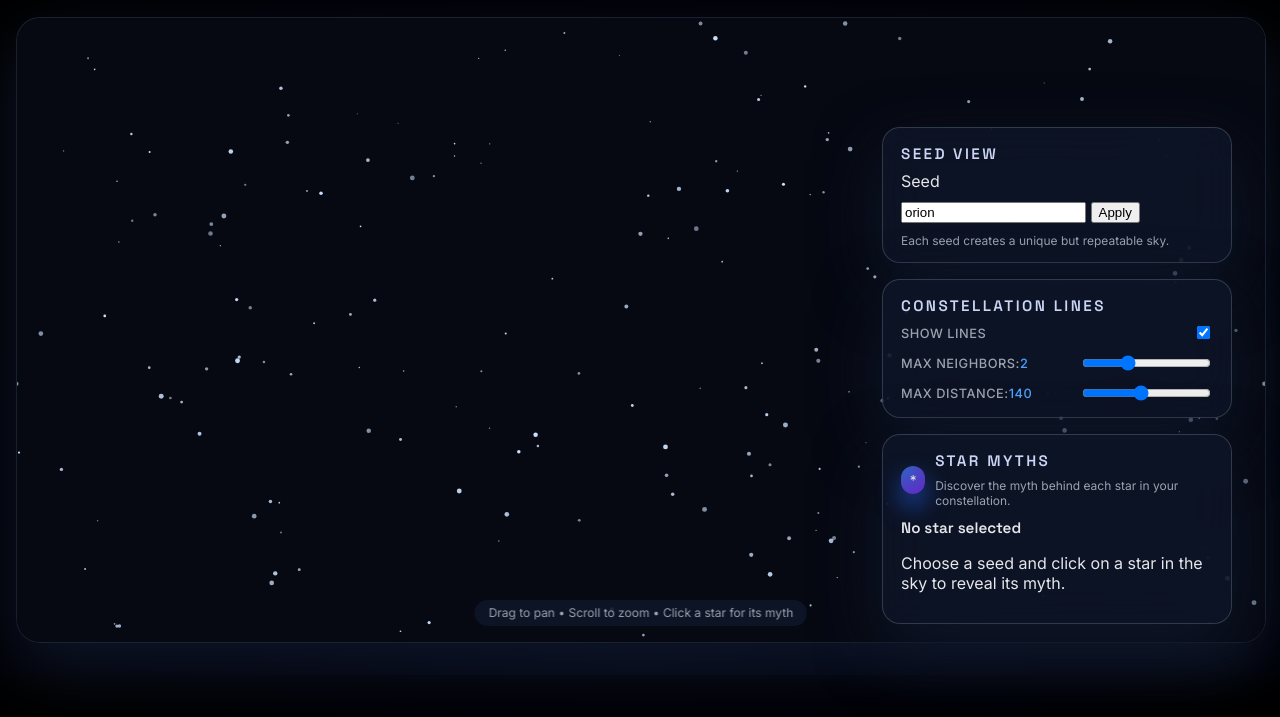
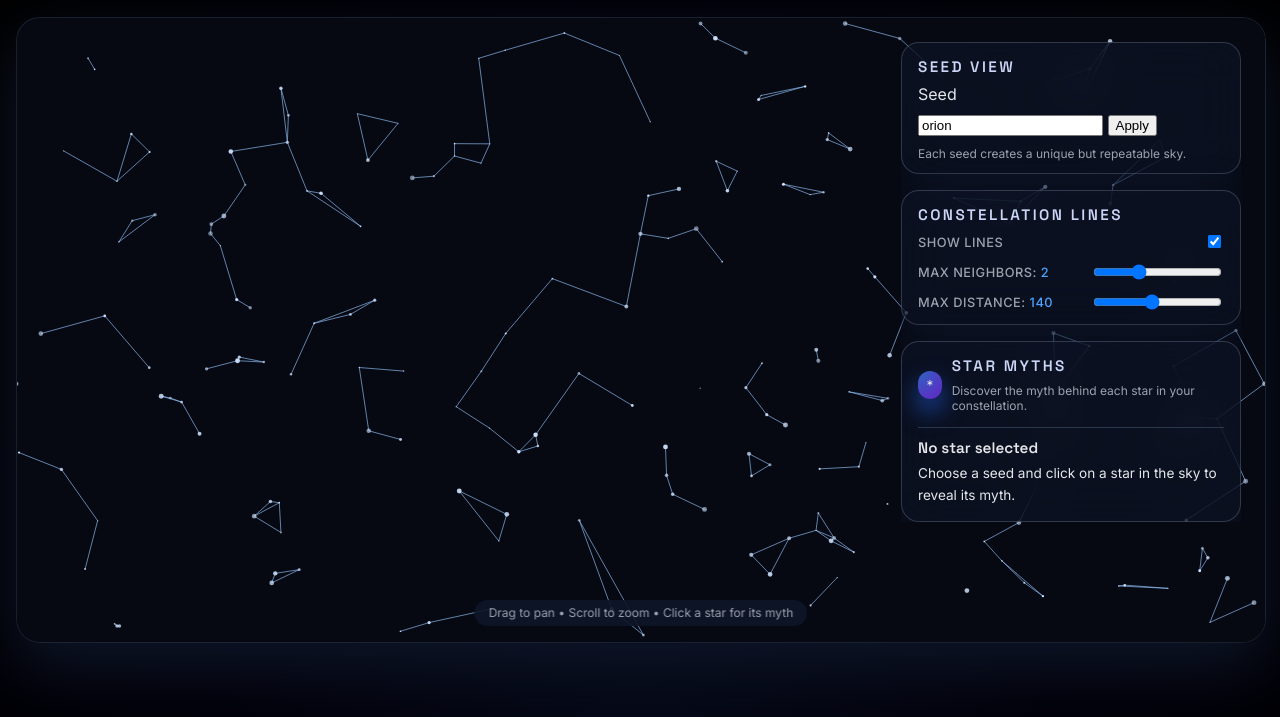
Before and after one commit to karenenderle/constellation-generator, a website: page public/index.html in a window 1280 px wide. Shown: the part 83-800 px from the top of the page. Drawn offline with Linux system fonts and the light colour scheme.

Commit message:
Add constellation lines Add constellation line generation with toggle and adjustable controls

```diff
--- a/public/index.html
+++ b/public/index.html
@@ -34,10 +34,7 @@
                 <div class="canvas-hint">
                     Drag to pan  •  Scroll to zoom  •  Click a star for its myth
                 </div>
-                </div>
-            </section>
 
-        <!-- Side Panel -->
                 <aside class="side-panel">
                     <section class="panel-card glass">
                         <h2 class="panel-title">Seed View</h2>
@@ -73,27 +70,19 @@
                         </div>
 
                         <div class="field-row slider-row">
-                        <label for="maxNeighbors" class="field-label">Max Neighbors:<span class="field-value" id="neighborsOut">2</span></label>
-                        <input
-                            type="range"
-                            id="maxNeighbors"
-                            min="0"
-                            max="6"
-                            step="1"
-                            value="2"
-                        />
+                            <label for="maxNeighbors" class="field-label">
+                                Max Neighbors:
+                                <span class="field-value" id="neighborsOut">2</span>
+                            </label>
+                            <input type="range" id="maxNeighbors" min="0" max="6" step="1" value="2" />
                         </div>
 
                         <div class="field-row slider-row">
-                        <label for="maxDistance" class="field-label">Max Distance:<span class="field-value" id="distanceOut">140</span></label>
-                        <input
-                            type="range"
-                            id="maxDistance"
-                            min="40"
-                            max="260"
-                            step="10"
-                            value="140"
-                        />
+                            <label for="maxDistance" class="field-label">
+                                Max Distance:
+                                <span class="field-value" id="distanceOut">140</span>
+                            </label>
+                            <input type="range" id="maxDistance" min="40" max="260" step="10" value="140" />
                         </div>
                     </div>
                     </section>
@@ -108,7 +97,7 @@
                             </div>
                         </div>
 
-                <div id="story-body">
+                        <div class="story-body">
                             <h3 id="storyTitle" class="story-title">No star selected</h3>
                             <p id="mythText">
                                 Choose a seed and click on a star in the sky to reveal its myth.
@@ -116,9 +105,12 @@
                         </div>
                     </section>
                 </aside>
+
+            </div>
+        </section>
     </main>
-    </div>
 
     <script src="main.js"></script>
+
 </body>
 </html>
--- a/public/main.js
+++ b/public/main.js
@@ -4,6 +4,53 @@ const ctx = canvas.getContext("2d");
 const seedInput = document.getElementById("seedInput");
 const applySeedButton = document.getElementById("applySeed");
 const mythTextEl = document.getElementById("mythText");
+
+// Constellation line settings
+let star = [];
+let STARFIELD_WIDTH = 0;
+let STARFIELD_HEIGHT = 0;
+
+let links = [];
+let LINK_MAX_DISTANCE = 140;
+let LINK_NEIGHBORS = 2;
+let showLines = true;
+
+// Controls for constellation lines
+const toggleLinesEl = document.getElementById("toggleLines");
+const maxNeighborsEl = document.getElementById("maxNeighbors");
+const neighborsOutEl = document.getElementById("neighborsOut");
+const maxDistanceEl = document.getElementById("maxDistance");
+const distanceOutEl = document.getElementById("distanceOut");
+
+// Initialize line controls
+if (toggleLinesEl) {
+    showLines = toggleLinesEl.checked;
+    toggleLinesEl.addEventListener("change", () => {
+        showLines = toggleLinesEl.checked;
+        drawSky(); // Redraw with or without lines
+    });
+}
+
+if (maxNeighborsEl && neighborsOutEl) {
+    LINK_NEIGHBORS = Number(maxNeighborsEl.value);
+    neighborsOutEl.textContent = LINK_NEIGHBORS;
+
+    maxNeighborsEl.addEventListener("input", () => {
+        LINK_NEIGHBORS = Number(maxNeighborsEl.value);
+        neighborsOutEl.textContent = LINK_NEIGHBORS;
+    });
+}
+
+if (maxDistanceEl && distanceOutEl) {
+    LINK_MAX_DISTANCE = Number(maxDistanceEl.value);
+    distanceOutEl.textContent = LINK_MAX_DISTANCE;
+
+    maxDistanceEl.addEventListener("input", () => {
+        LINK_MAX_DISTANCE = Number(maxDistanceEl.value);
+        distanceOutEl.textContent = LINK_MAX_DISTANCE;
+        drawSky(); // Redraw with new distance
+    });
+}
 
 // Default text to show in myth panel
 const DEFAULT_MYTH_TEXT = "Click on a star to learn its myth.";
@@ -12,11 +59,6 @@ const DEFAULT_MYTH_TEXT = "Click on a star to learn its myth.";
 if (mythTextEl && !mythTextEl.textContent.trim()) {
     mythTextEl.textContent = DEFAULT_MYTH_TEXT;
 }
-
-// Keep track of stars to detect clicks
-let stars = [];
-let STARFIELD_WIDTH = 0;
-let STARFIELD_HEIGHT = 0;
 
 // Resize canvas so it matches the size of its container
 function resizeCanvas() {
@@ -93,6 +135,44 @@ function generateStars() {
     }
 }
 
+// Draw constellation lines between stars
+function buildConstellationLines() {
+    links = []; // Clear existing links
+
+    for (let i = 0; i < stars.length; i++) {
+        const starA = stars[i];
+        const neighbors = [];
+
+        // Look at every other star
+        for (let j = 0; j < stars.length; j++) {
+            if (i === j) continue; // Skip itself
+            const starB = stars[j];
+
+            // Calculate distance between stars
+            const dx = starA.x - starB.x;
+            const dy = starA.y - starB.y;
+            const distance = Math.sqrt(dx * dx + dy * dy);
+
+            // If within max distance, consider as a neighbor
+            if (distance <= LINK_MAX_DISTANCE) {
+                neighbors.push({ index: j, distance });
+            }
+        }
+
+        // Sort neighbors by distance and take the closest ones
+        neighbors.sort((a, b) => a.distance - b.distance);
+
+        const toConnect = neighbors.slice(0, LINK_NEIGHBORS);
+        for (const n of toConnect) {
+            const j = n.index;
+            // To avoid duplicate lines, only add if i < j
+            if (i < j) {
+                links.push({ from: i, to: j });
+            }
+        }
+    }
+}
+
 // IV. Draw an infinite starfield
 function drawStarsInfinite() {
     // if (!stars.length || STARFIELD_WIDTH === 0 || STARFIELD_HEIGHT === 0) return; // No stars to draw yet
@@ -129,6 +209,50 @@ function drawStarsInfinite() {
         }
     }
 
+    ctx.globalAlpha = 1; // Reset the transparency back to full for any future drawing
+}
+
+function drawConstellationLinesInfinite() {
+    if (links.length === 0 || STARFIELD_WIDTH === 0 || STARFIELD_HEIGHT === 0) return; // No links to draw
+
+    const tileW = STARFIELD_WIDTH;;
+    const tileH = STARFIELD_HEIGHT;
+
+    // Figure out which part of the "world" is currently visible (same logic as stars)
+    const minX = (-offsetX) / scale; // Left edge in sky coordinates
+    const minY = (-offsetY) / scale; // Top edge in sky coordinates
+    const maxX = minX + (canvas.width / scale); // Right edge in sky coordinates
+    const maxY = minY + (canvas.height / scale); // Bottom edge in sky coordinates
+
+    const startTileX = Math.floor(minX / tileW) - 1;
+    const startTileY = Math.floor(minY / tileH) - 1;
+    const endTileX   = Math.floor(maxX / tileW) + 1;
+    const endTileY   = Math.floor(maxY / tileH) + 1;
+
+    ctx.save();
+    ctx.lineWidth = 0.8;
+    ctx.strokeStyle = "rgba(148, 197, 253, 0.9)"; // Soft blue color for constellation lines
+    ctx.globalAlpha = 0.9;
+
+    for (let tileX = startTileX; tileX <= endTileX; tileX++) {
+        for (let tileY = startTileY; tileY <= endTileY; tileY++) {
+            const shiftX = tileX * tileW; // Calculate the offset for this tile
+            const shiftY = tileY * tileH; // Calculate the offset for this tile
+
+            // Draw all links in this tile
+            for (const link of links) {
+                const starA = stars[link.from]; // Get the two stars to connect
+                const starB = stars[link.to];
+
+                ctx.beginPath();
+                ctx.moveTo(starA.x + shiftX, starA.y + shiftY); // Move to the first star
+                ctx.lineTo(starB.x + shiftX, starB.y + shiftY); // Draw a line to the second star
+                ctx.stroke(); // Stroke the line
+            }
+        }
+    }
+
+    ctx.restore(); // Restore to default
     ctx.globalAlpha = 1; // Reset the transparency back to full for any future drawing
 }
 
@@ -209,20 +333,26 @@ function drawSky() {
     ctx.clearRect(0, 0, canvas.width, canvas.height);
     ctx.globalAlpha = 1;
     ctx.fillStyle = "#060912"; // Dark night sky color
-    ctx.fillRect(0, 0, canvas.width, canvas.height); // Clear the canvas with a dark background
+    ctx.fillRect(0, 0, canvas.width, canvas.height);
 
     // Apply pan and zoom transformations
     ctx.translate(offsetX, offsetY);
     ctx.scale(scale, scale);
 
     // Reset seed before drawing so stars match the seed every time
-    const currentSeed = seedInput.value && seedInput.value.trim() || "orion";
+    const currentSeed = (seedInput.value && seedInput.value.trim()) || "orion";
     setSeed(currentSeed);
 
-    generateStars(); // Generate stars based on the current seed
-    drawStarsInfinite(); // Draw the infinite starfield
+    generateStars();           // Make stars for this seed
+    buildConstellationLines(); // Decide which stars are connected
 
-    ctx.restore(); // Restore to default
+    if (showLines) {
+        drawConstellationLinesInfinite(); // Draw constellation lines first
+    }
+
+    drawStarsInfinite();       // Draw stars on top of the lines
+
+    ctx.restore();             // Restore to default
 }
 
 // VIII. Fetch and display constellation myth
--- a/public/styles.css
+++ b/public/styles.css
@@ -1,6 +1,7 @@
 /* Global Styles */
 body {
   margin: 0;
+  min-height: 100vh;
   background: radial-gradient(ellipse at bottom, #050816 0%, #02010a 45%, #000000 100%);
   color: #e5e7eb;
   font-family: "Inter", system-ui, -apple-system, BlinkMacSystemFont, "Segoe UI", sans-serif;
@@ -82,25 +83,27 @@ body {
   -webkit-backdrop-filter: blur(20px);
 }
 
-/* Myth Panel (Right) */
+/* Myth Panel */
 .side-panel {
   position: absolute;
-  top: 110px;
-  right: 32px;
-  width: 350px;
-  max-width: 100%;
+  top: 24px;
+  right: 24px;
+  width: 340px;
+  max-width: calc(100% - 48px);
+  max-height: calc(100% - 48px);
   display: flex;
   flex-direction: column;
   gap: 16px;
+  overflow-y: auto;
   z-index: 10;
 }
 
 /* Card Styles */
 .panel-card {
-  background: rgba(15, 23, 42, 0.78);
+  background: rgba(15, 23, 42, 0.55);
   border: 1px solid rgba(148, 163, 184, 0.28);
-  padding: 16px 18px 14px;
-  box-shadow: 0 24px 65px rgba(15, 23, 42, 0.95);
+  padding: 14px 16px 12px;
+  box-shadow: 0 18px 45px rgba(15, 23, 42, 0.8);
   border-radius: 18px;
   backdrop-filter: blur(24px);
   -webkit-backdrop-filter: blur(24px);
```
Lines whose indentation alone changed are shown as unchanged.
